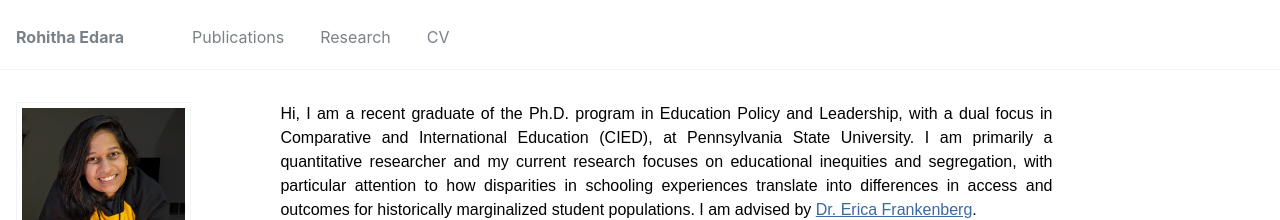
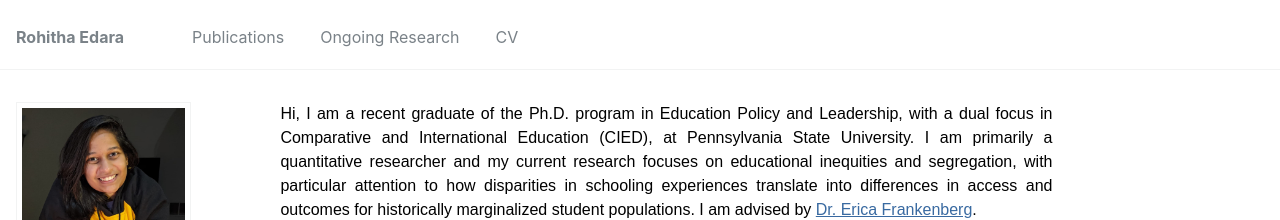
Before and after one commit to rohitha-edara/rohitha-edara.github.io, a Jekyll site: the page built from _pages/about.md, in a window 1280 px wide. Shown: the top 220 px of the page. Built offline with Jekyll 4.4.1, drawn with Linux system fonts in a browser that asks for light colours; some web fonts are replaced.

Commit message:
Update navigation.yml

```diff
--- a/_data/navigation.yml
+++ b/_data/navigation.yml
@@ -3,7 +3,8 @@ main:
   - title: "Publications"
     url: /publications/
 
-  - title: "Research"
+  - title: "Ongoing
+  Research"
     url: /research/
 
   - title: "CV"
```
